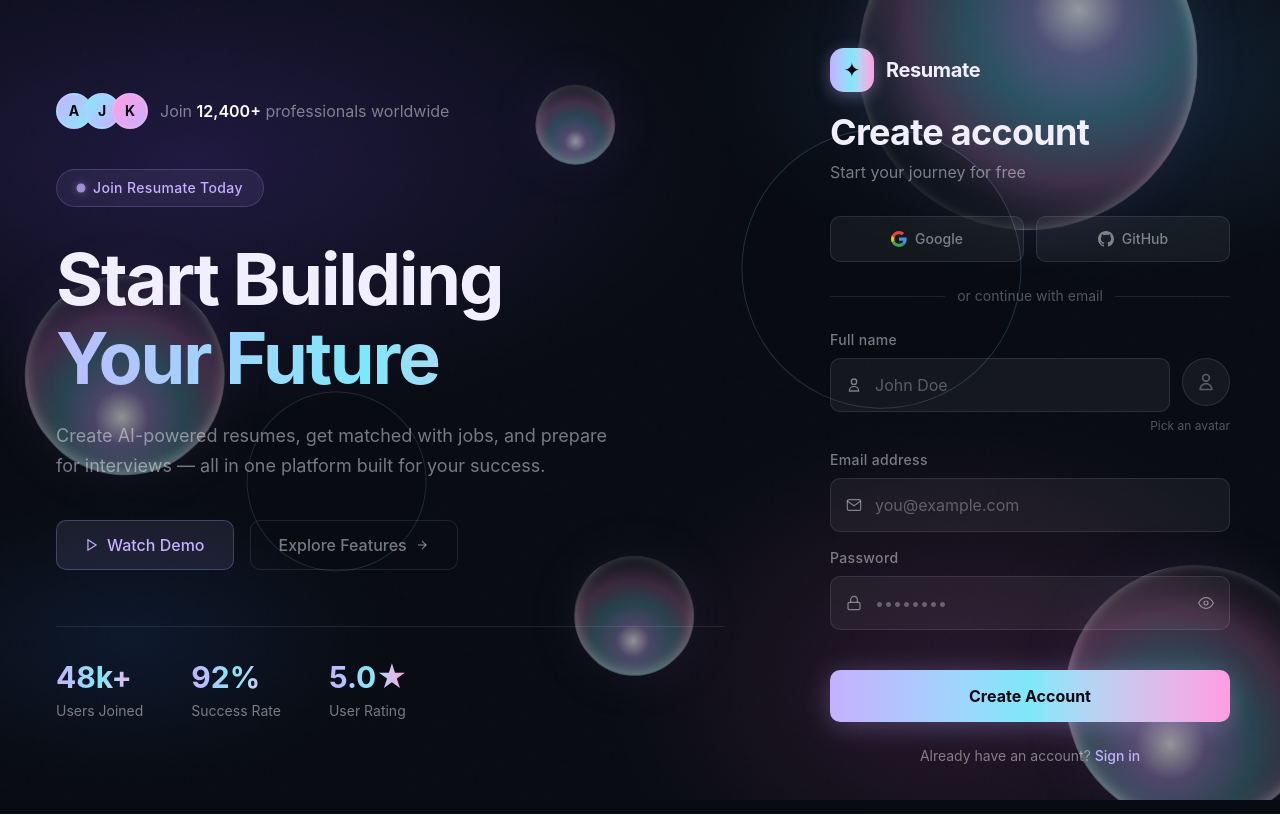
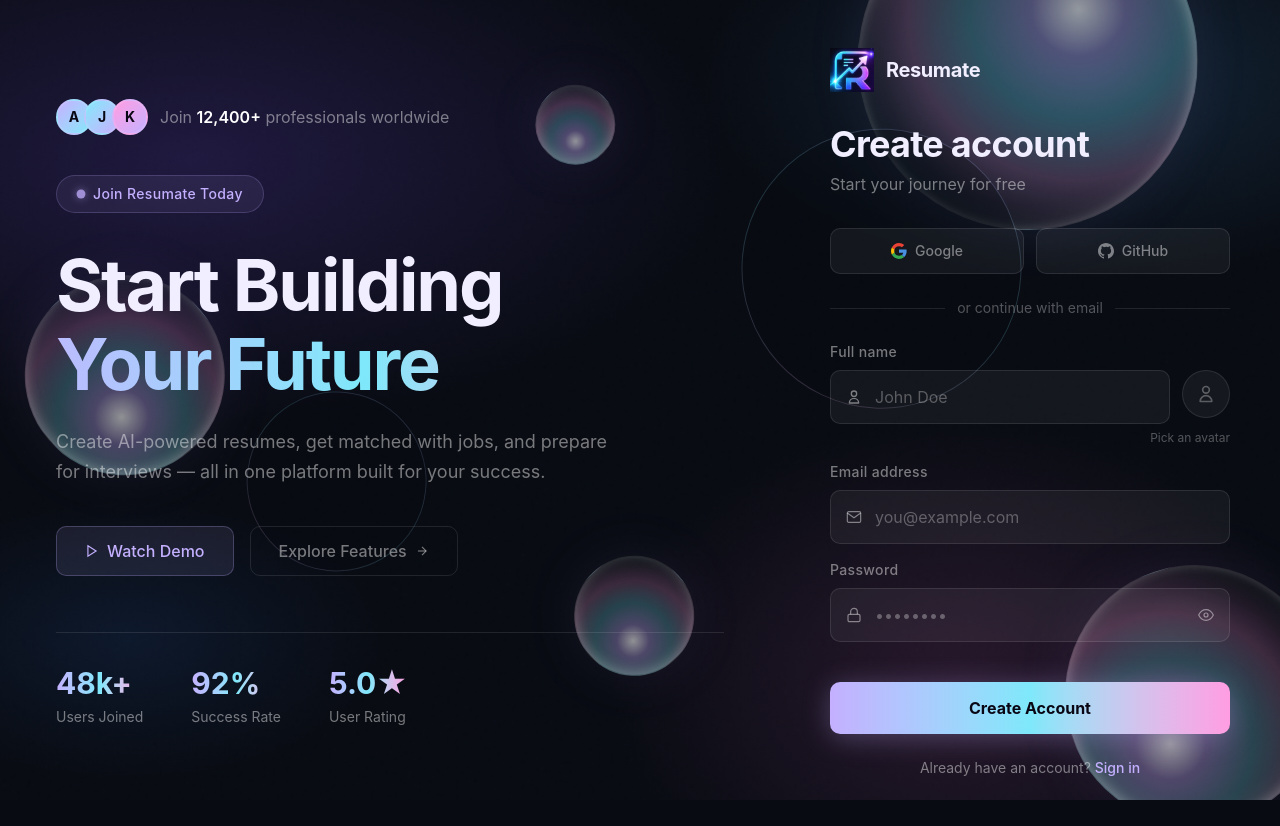
Before and after one commit to Nisan01/resumate-bro, a Next.js app: page /sign-up in a window 1280 px wide. Built offline with nearby package versions, Linux system fonts and the light colour scheme; no server answers.

Commit message:
updated logo in sign-in and sign-up page

```diff
--- a/app/(auth)/sign-in/page.tsx
+++ b/app/(auth)/sign-in/page.tsx
@@ -352,11 +352,14 @@
   className="flex items-center gap-3 mb-8"
 >
   <motion.div
-                whileHover={{ rotate: 360, scale: 1.1 }}
+    whileHover={{ scale: 1.1 }}
     transition={{ duration: 0.5 }}
-                className="w-10 h-10 sm:w-11 sm:h-11 rounded-xl bg-gradient-to-r from-[#c4b0ff] via-[#7ee8fa] to-[#ff9de2] flex items-center justify-center text-lg sm:text-xl text-[#0a0714] shadow-[0_4px_16px_rgba(196,176,255,0.36)]"
   >
-                ✦
+    <img
+      src="logo.png"
+      alt="Resumate Logo"
+      className="w-10 h-10 sm:w-11 sm:h-11 object-contain"
+    />
   </motion.div>
   <span className="font-bold text-lg sm:text-xl tracking-[-0.02em]">Resumate</span>
 </motion.div>
--- a/app/(auth)/sign-up/page.tsx
+++ b/app/(auth)/sign-up/page.tsx
@@ -358,14 +358,17 @@
   initial={{ opacity: 0, y: -20 }}
   animate={{ opacity: 1, y: 0 }}
   transition={{ delay: 0.2, type: "spring", stiffness: 200 }}
-              className="flex items-center gap-3 mb-5"
+  className="flex items-center gap-3 mb-8"
 >
   <motion.div
-                whileHover={{ rotate: 360, scale: 1.1 }}
+    whileHover={{ scale: 1.1 }}
     transition={{ duration: 0.5 }}
-                className="w-10 h-10 sm:w-11 sm:h-11 rounded-xl bg-gradient-to-r from-[#c4b0ff] via-[#7ee8fa] to-[#ff9de2] flex items-center justify-center text-lg sm:text-xl text-[#0a0714] shadow-[0_4px_16px_rgba(196,176,255,0.36)]"
   >
-                ✦
+    <img
+      src="logo.png"
+      alt="Resumate Logo"
+      className="w-10 h-10 sm:w-11 sm:h-11 object-contain"
+    />
   </motion.div>
   <span className="font-bold text-lg sm:text-xl tracking-[-0.02em]">Resumate</span>
 </motion.div>
```
Lines whose indentation alone changed are shown as unchanged.
